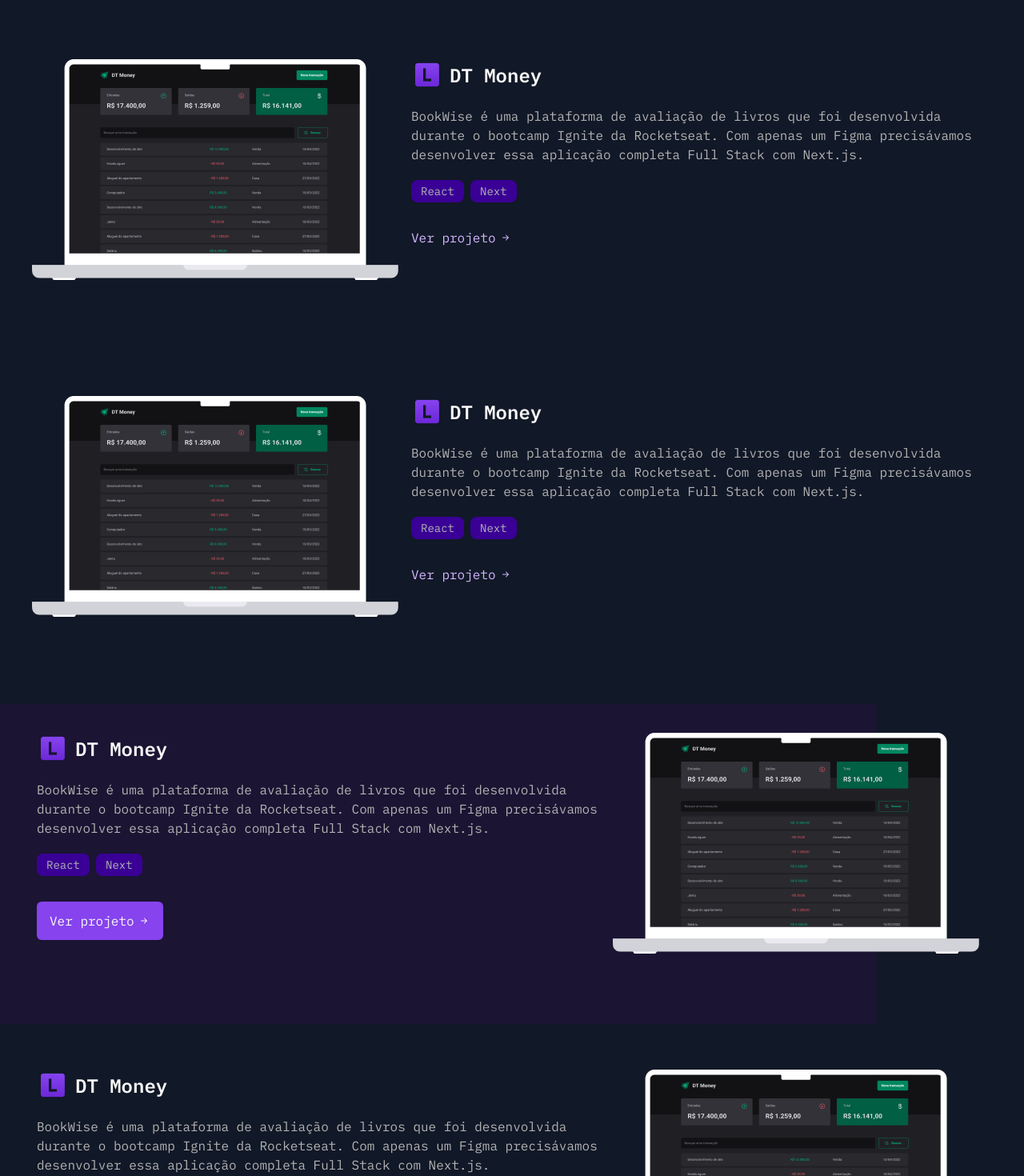
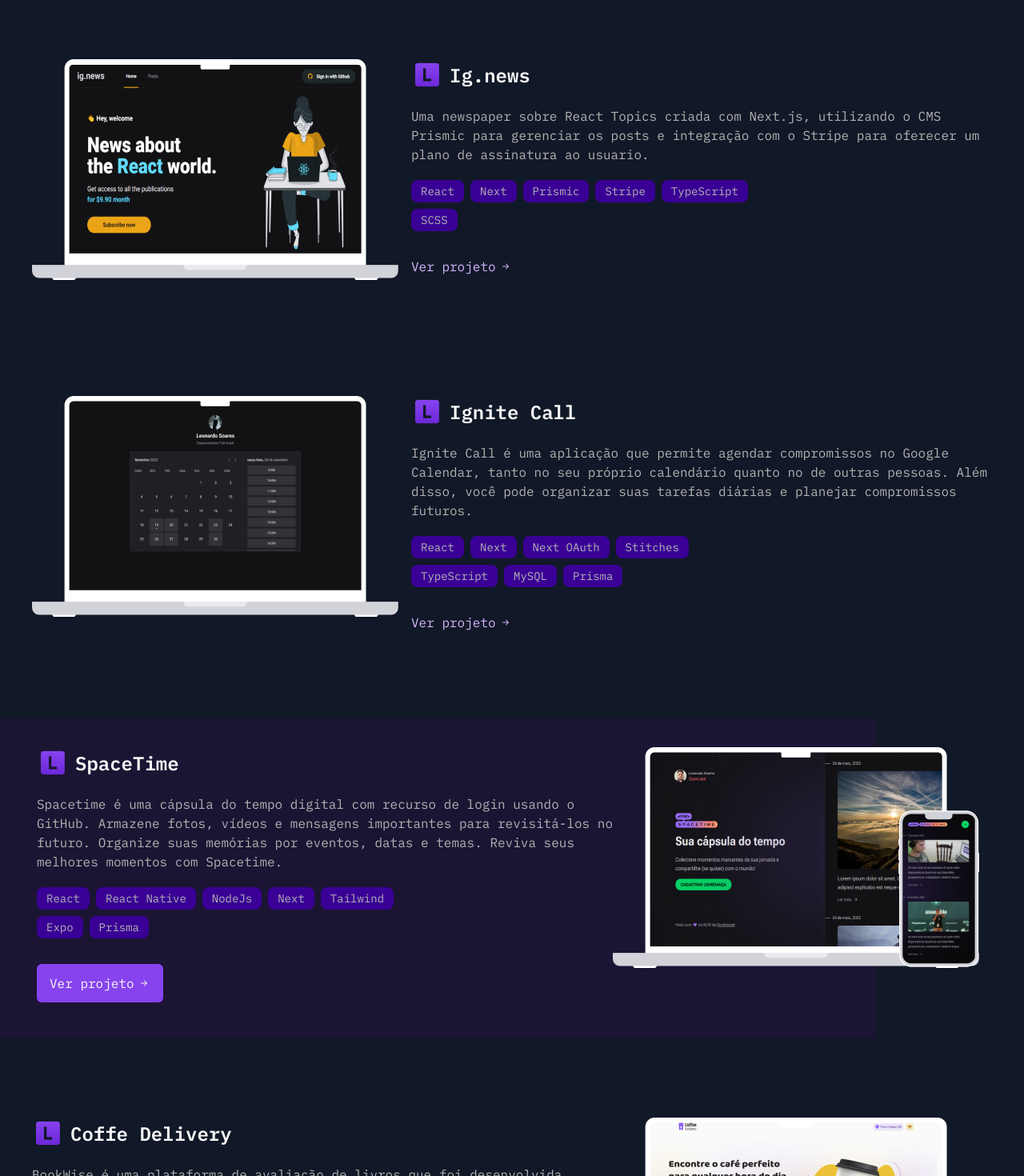
Before and after one commit to leuzindev/portifolio-dev, a Next.js app: page /projects in a window 1280 px wide. Shown: the part 820-2290 px from the top of the page at 80% size. Built offline with nearby package versions, Linux system fonts and the light colour scheme.

Commit message:
feat: add project imagems em projects screen

```diff
--- a/src/app/(home)/projects/page.tsx
+++ b/src/app/(home)/projects/page.tsx
@@ -1,8 +1,35 @@
 import { Project } from '@/components/Project'
 import { TitlePage } from '@/components/TitlePage'
 
-import dtMoney from '@/assets/projects/dtMoney.png'
-const dt_money = ['React', 'Next']
+import dtMoneyImg from '@/assets/projects/dtMoney.png'
+import cineFlowImg from '@/assets/projects/cineFlow.png'
+import coffeDeliveryImg from '@/assets/projects/coffeDelivery.png'
+import igNewsImg from '@/assets/projects/igNews.png'
+import igniteCallImg from '@/assets/projects/igniteCall.png'
+import igniteTimerImg from '@/assets/projects/igniteTimer.png'
+import nlwSpacetimeImg from '@/assets/projects/nlwSpacetime.png'
+import todoListImg from '@/assets/projects/todoList.png'
+
+const spaceTime = [
+  'React',
+  'React Native',
+  'NodeJs',
+  'Next',
+  'Tailwind',
+  'Expo',
+  'Prisma',
+]
+const igniteCall = [
+  'React',
+  'Next',
+  'Next OAuth',
+  'Stitches',
+  'TypeScript',
+  'MySQL',
+  'Prisma',
+]
+
+const igNews = ['React', 'Next', 'Prismic', 'Stripe', 'TypeScript', 'SCSS']
 
 export default function Projects() {
   return (
@@ -17,84 +44,61 @@
       <main className="m-auto mt-28 max-w-[1200px]">
         <section className="">
           <Project
-            image={dtMoney}
-            title="DT Money"
-            description="BookWise é uma plataforma de avaliação de livros que foi desenvolvida durante o bootcamp Ignite da Rocketseat. Com apenas um Figma precisávamos desenvolver essa aplicação completa Full Stack com Next.js."
-            techs={dt_money}
+            image={igNewsImg}
+            title="Ig.news"
+            description="Uma newspaper sobre React Topics criada com Next.js,
+            utilizando o CMS Prismic para gerenciar os posts e
+            integração com o Stripe para oferecer um plano de assinatura ao usuario."
+            techs={igNews}
           />
           <Project
-            image={dtMoney}
-            title="DT Money"
-            description="BookWise é uma plataforma de avaliação de livros que foi desenvolvida durante o bootcamp Ignite da Rocketseat. Com apenas um Figma precisávamos desenvolver essa aplicação completa Full Stack com Next.js."
-            techs={dt_money}
+            image={igniteCallImg}
+            title="Ignite Call"
+            description="Ignite Call é uma aplicação que permite agendar compromissos no Google Calendar,
+            tanto no seu próprio calendário quanto no de outras pessoas.
+            Além disso, você pode organizar suas tarefas diárias e planejar compromissos futuros."
+            techs={igniteCall}
           />
           <Project
-            image={dtMoney}
-            title="DT Money"
-            description="BookWise é uma plataforma de avaliação de livros que foi desenvolvida durante o bootcamp Ignite da Rocketseat. Com apenas um Figma precisávamos desenvolver essa aplicação completa Full Stack com Next.js."
-            techs={dt_money}
+            image={nlwSpacetimeImg}
+            title="SpaceTime"
+            description="Spacetime é uma cápsula do tempo digital com recurso de login usando o GitHub. Armazene fotos, vídeos e mensagens importantes para revisitá-los no futuro.
+            Organize suas memórias por eventos, datas e temas. Reviva seus melhores momentos com Spacetime."
+            techs={spaceTime}
             reverse
             especial
           />
           <Project
-            image={dtMoney}
-            title="DT Money"
+            image={coffeDeliveryImg}
+            title="Coffe Delivery"
             description="BookWise é uma plataforma de avaliação de livros que foi desenvolvida durante o bootcamp Ignite da Rocketseat. Com apenas um Figma precisávamos desenvolver essa aplicação completa Full Stack com Next.js."
-            techs={dt_money}
+            techs={spaceTime}
             reverse
           />
           <Project
-            image={dtMoney}
+            image={dtMoneyImg}
             title="DT Money"
             description="BookWise é uma plataforma de avaliação de livros que foi desenvolvida durante o bootcamp Ignite da Rocketseat. Com apenas um Figma precisávamos desenvolver essa aplicação completa Full Stack com Next.js."
-            techs={dt_money}
+            techs={spaceTime}
           />
           <Project
-            image={dtMoney}
-            title="DT Money"
+            image={igniteTimerImg}
+            title="Ignite Timer"
             description="BookWise é uma plataforma de avaliação de livros que foi desenvolvida durante o bootcamp Ignite da Rocketseat. Com apenas um Figma precisávamos desenvolver essa aplicação completa Full Stack com Next.js."
-            techs={dt_money}
+            techs={spaceTime}
           />
           <Project
-            image={dtMoney}
-            title="DT Money"
+            image={cineFlowImg}
+            title="Cine Flow"
             description="BookWise é uma plataforma de avaliação de livros que foi desenvolvida durante o bootcamp Ignite da Rocketseat. Com apenas um Figma precisávamos desenvolver essa aplicação completa Full Stack com Next.js."
-            techs={dt_money}
-            reverse
-            especial
-          />
-          <Project
-            image={dtMoney}
-            title="DT Money"
-            description="BookWise é uma plataforma de avaliação de livros que foi desenvolvida durante o bootcamp Ignite da Rocketseat. Com apenas um Figma precisávamos desenvolver essa aplicação completa Full Stack com Next.js."
-            techs={dt_money}
+            techs={spaceTime}
             reverse
           />
           <Project
-            image={dtMoney}
-            title="DT Money"
+            image={todoListImg}
+            title="Todo"
             description="BookWise é uma plataforma de avaliação de livros que foi desenvolvida durante o bootcamp Ignite da Rocketseat. Com apenas um Figma precisávamos desenvolver essa aplicação completa Full Stack com Next.js."
-            techs={dt_money}
-          />
-          <Project
-            image={dtMoney}
-            title="DT Money"
-            description="BookWise é uma plataforma de avaliação de livros que foi desenvolvida durante o bootcamp Ignite da Rocketseat. Com apenas um Figma precisávamos desenvolver essa aplicação completa Full Stack com Next.js."
-            techs={dt_money}
-          />
-          <Project
-            image={dtMoney}
-            title="DT Money"
-            description="BookWise é uma plataforma de avaliação de livros que foi desenvolvida durante o bootcamp Ignite da Rocketseat. Com apenas um Figma precisávamos desenvolver essa aplicação completa Full Stack com Next.js."
-            techs={dt_money}
-            reverse
-            especial
-          />
-          <Project
-            image={dtMoney}
-            title="DT Money"
-            description="BookWise é uma plataforma de avaliação de livros que foi desenvolvida durante o bootcamp Ignite da Rocketseat. Com apenas um Figma precisávamos desenvolver essa aplicação completa Full Stack com Next.js."
-            techs={dt_money}
+            techs={spaceTime}
             reverse
           />
         </section>
--- a/src/components/Project/index.tsx
+++ b/src/components/Project/index.tsx
@@ -62,7 +62,7 @@
           <div className="mr-4 md:flex md:justify-center">
             <Image src={image} alt="macbook com uma imagem do projeto" />
           </div>
-          <div className="w-[60%] md:w-auto">
+          <div className="mr-auto w-[60%] md:w-auto">
             <div className="flex items-center gap-2 md:mt-4">
               <Image src={Logo} alt="logo com um L roxo" />
               <h3 className="text-2xl font-semibold text-grey-1">{title}</h3>
```
